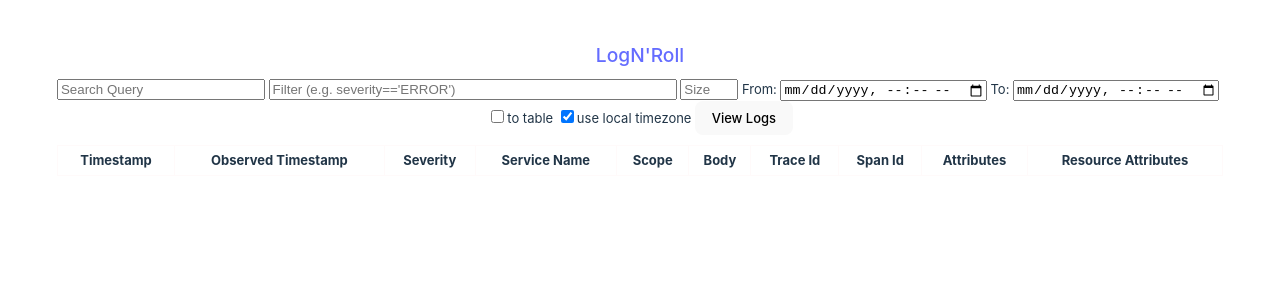
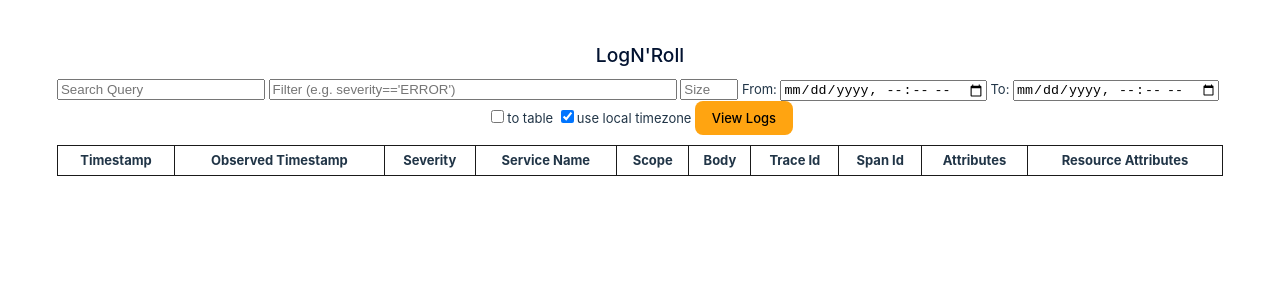
Before and after one commit to making/lognroll, a React (Vite) app in the folder ui/: page / in a window 1280 px wide. Shown: the top 300 px of the page. Built offline with nearby package versions, Linux system fonts and the light colour scheme.

Commit message:
Change color

```diff
--- a/ui/src/LogViewer.css
+++ b/ui/src/LogViewer.css
@@ -33,3 +33,9 @@ div#log-viewer {
 #load-more {
     width: 90%;
 }
+
+@media (prefers-color-scheme: light) {
+    .table th, .table td {
+        border-color: #1a1a1a;
+    }
+}
--- a/ui/src/index.css
+++ b/ui/src/index.css
@@ -5,7 +5,7 @@
 
   color-scheme: light dark;
   color: rgba(255, 255, 255, 0.87);
-  background-color: #242424;
+  background-color: #021230;
 
   font-synthesis: none;
   text-rendering: optimizeLegibility;
@@ -15,11 +15,11 @@
 
 a {
   font-weight: 500;
-  color: #646cff;
+  color: #00F7F5;
   text-decoration: inherit;
 }
 a:hover {
-  color: #535bf2;
+  color: #29d5d4;
 }
 
 body {
@@ -39,16 +39,12 @@ button {
   font-size: 1em;
   font-weight: 500;
   font-family: inherit;
-  background-color: #1a1a1a;
+  background-color: #FFA411;
   cursor: pointer;
   transition: border-color 0.25s;
 }
 button:hover {
-  border-color: #646cff;
-}
-button:focus,
-button:focus-visible {
-  outline: 4px auto -webkit-focus-ring-color;
+  border-color: #bb760c;
 }
 
 @media (prefers-color-scheme: light) {
@@ -56,11 +52,11 @@ button:focus-visible {
     color: #213547;
     background-color: #ffffff;
   }
+  a {
+    color: #021230;
+  }
   a:hover {
-    color: #747bff;
-  }
-  button {
-    background-color: #f9f9f9;
+    color: #114fc0;
   }
 }
 
```
